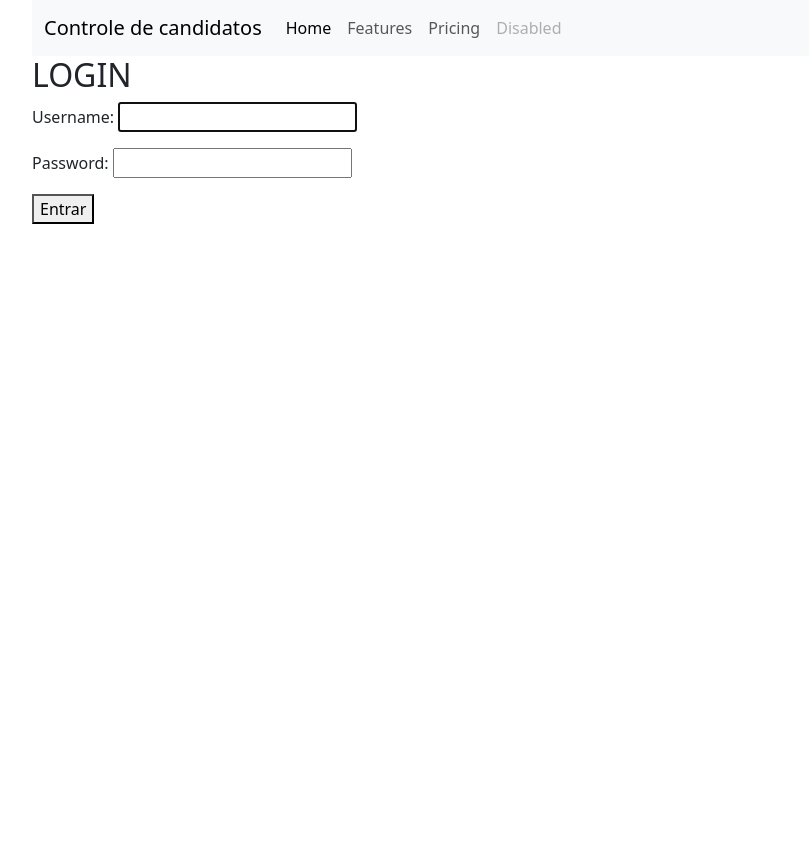
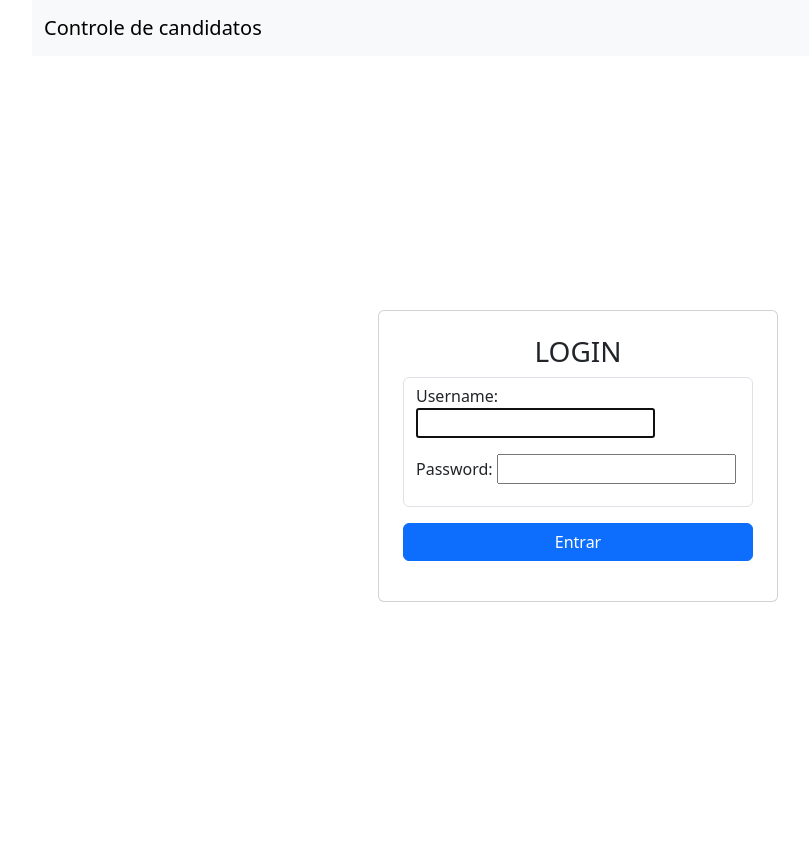
Before and after one commit to ferreirascdb/selecao_candidatos, a Django app: page /login/ in a window 1280 px wide. Shown: the whole page, without its empty margins (62-871 px from the left). Before the commit the page ends 224 px from the top, so only its background shows below. Run offline with Django 5.2, Linux system fonts and the light colour scheme; some libraries are stand-ins or nearby versions.

Commit message:
ajustes no css

```diff
--- a/project/candidatos/templates/candidatos/base.html
+++ b/project/candidatos/templates/candidatos/base.html
@@ -11,62 +11,41 @@
         <header>
             <div class = "container-sm">
                 <nav class="navbar navbar-expand-lg bg-body-tertiary" >
-                    <div class="container-fluid">
-                        <a class="navbar-brand" href="#">Controle de candidatos</a>
+                    <div class="container-fluid bg" >
+                        <a class="navbar-brand"  >Controle de candidatos</a>
 
                             <div class="collapse navbar-collapse" id="navbarNav">
+                                <ul class ="navbar-nav">
+                                    {% if user.is_authenticated %}
+                                        <p class="nav-link ">Olá, {{ user.username }}   |</p>
 
-                                {% if user.is_authenticated %}
-                                Olá, {{ user.username }} |
-                                <form action="{% url 'logout' %}" method="post" style="display:inline;">
+                                        {% if perms.candidatos.add_candidato %}
+                                            <li class="nav-item">
+                                                <a class="nav-link" aria-current="page" href="{% url 'novo_candidato' %}">NOVO CANDIDATO</a>
+                                            </li>
+                                        {% endif %}
+
+                                        {% if perms.candidatos.view_candidato %}
+                                            <li class="nav-item">
+                                                <a class="nav-link"aria-current="page"  href="{% url 'index' %}">LISTA</a>
+                                            </li>
+                                        {% endif %}
+                                        <li class="nav-item">
+                                            <form action="{% url 'logout' %}" method="post">
                                                 {% csrf_token %}
-                                    <button type="submit" style="background:none;border:none;color:blue;cursor:pointer;">
-                                    Sair
+                                                <button type="submit" aria-current="page" class="nav-link">
+                                                    SAIR
                                                 </button>
                                             </form>
-                                {% if perms.candidatos.add_candidato %}
-                                | <a href="{% url 'novo_candidato' %}">Novo candidato</a>
-                                {% endif %}
-                                {% if perms.candidatos.view_candidato %}
-                                | <a href="{% url 'index' %}">Lista</a>
-                                {% endif %}
+                                        </li>
                                     {% else %}
 
                                     {% endif %}
-                                <ul class="navbar-nav">
-                                <li class="nav-item">
-                                <a class="nav-link active" aria-current="page" href="#">Home</a>
-                                </li>
-                                <li class="nav-item">
-                                <a class="nav-link" href="#">Features</a>
-                                </li>
-                                <li class="nav-item">
-                                <a class="nav-link" href="#">Pricing</a>
-                                </li>
-                                <li class="nav-item">
-                                <a class="nav-link disabled" aria-disabled="true">Disabled</a>
-                                </li>
                                 </ul>
                         </div>
                     </div>
                 </nav>
-                {% if user.is_authenticated %}
-                Olá, {{ user.username }} |
-                <form action="{% url 'logout' %}" method="post" style="display:inline;">
-                    {% csrf_token %}
-                    <button type="submit" style="background:none;border:none;color:blue;cursor:pointer;">
-                    Sair
-                    </button>
-                </form>
-                {% if perms.candidatos.add_candidato %}
-                | <a href="{% url 'novo_candidato' %}">Novo candidato</a>
-                {% endif %}
-                {% if perms.candidatos.view_candidato %}
-                | <a href="{% url 'index' %}">Lista</a>
-                {% endif %}
-                {% else %}
 
-                {% endif %}
                 </div>
             </header>
 
--- a/project/candidatos/templates/candidatos/login.html
+++ b/project/candidatos/templates/candidatos/login.html
@@ -1,14 +1,24 @@
 {% extends "candidatos/base.html"%}
 
 {% block content %}
-<div class = "login-container">
+<div class = "container-fluid d-flex justify-content-center align-items-center min-vh-100">
+    <div class="card p-4" style="max-width: 400px; width: 100%;">
+        <h3 class="text-center">LOGIN</h3>
+        <form method="POST">
+            <div class="mb-3" >
 
-    <h2>LOGIN</h2>
+                <div class="form-control " >
+                    {% csrf_token %}
+                    {{form.as_p}}
+                </div>
 
-    <form method="POST" >
-        {% csrf_token %}
-        {{form.as_p}}
-        <button type="submit">Entrar</button>
+            </div>
+
+        <button type="submit" class="btn btn-primary w-100" >Entrar</button>
     </form>
+    </div>
+
+
+
 </div>
 {% endblock %}
```
Also changed, not shown: project/db.sqlite3. Lines whose indentation alone changed are shown as unchanged.
